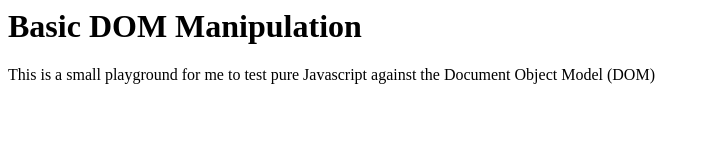
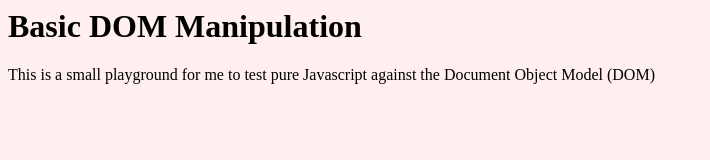
Before and after one commit to RobertCrowdis/basic-dom-manipulation, a plain HTML site: page index.html in a window 1280 px wide. Shown: the whole page, without its empty margins (0-710 px from the left). Drawn offline with Linux system fonts and the light colour scheme.

Commit message:
feat: add stylesheet and cream body background color

```diff
--- a/index.html
+++ b/index.html
@@ -7,6 +7,8 @@
 <body>
   <h1>Basic DOM Manipulation</h1>
   <p>This is a small playground for me to test pure Javascript against the Document Object Model (DOM)</p>
+
+  <link rel="stylesheet" type="text/css" href="styles.css">
 </body>
 
 </html>
--- /dev/null
+++ b/styles.css
@@ -0,0 +1,3 @@
+body {
+  background-color: #ffefef;
+}
```
